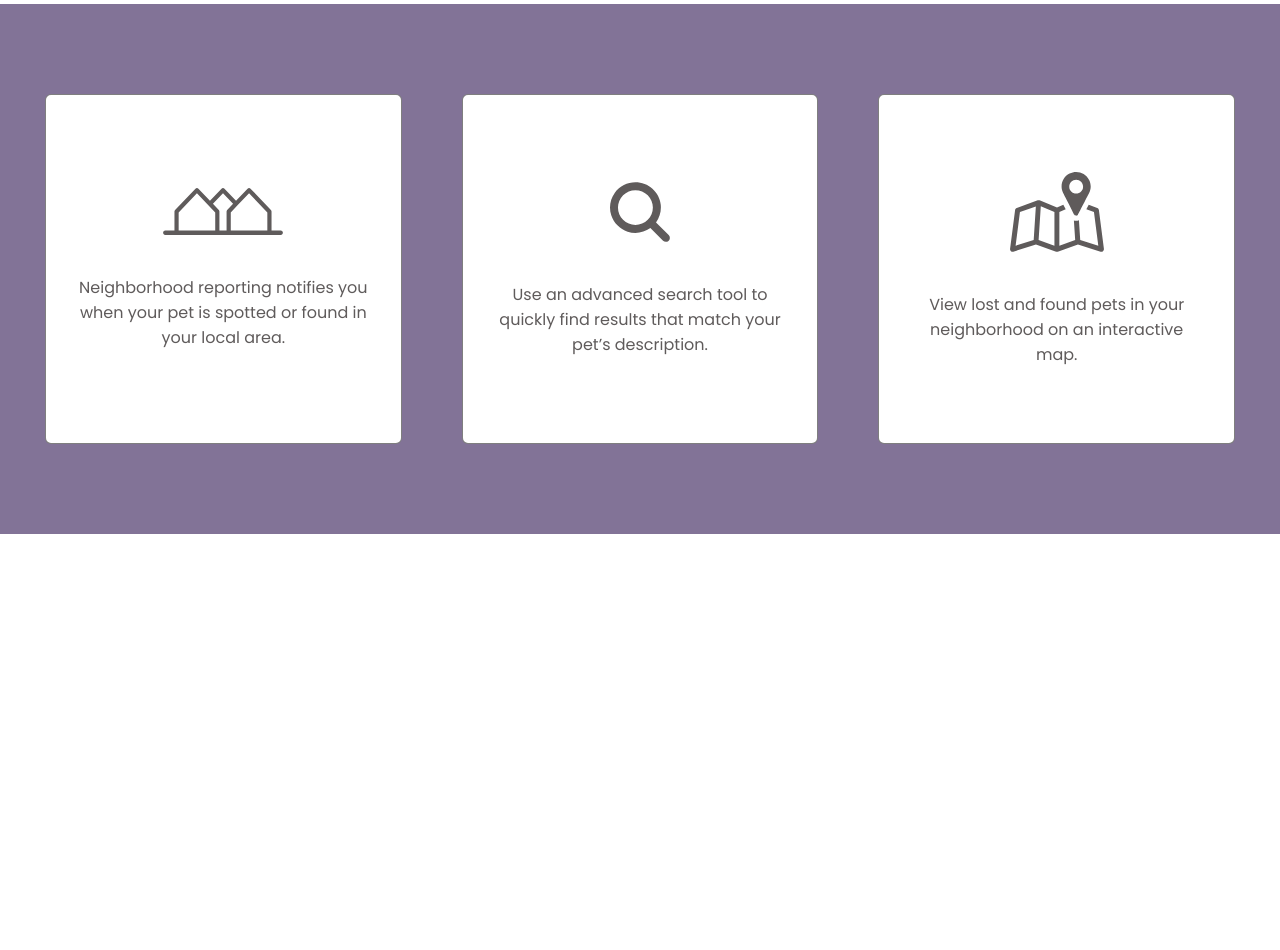
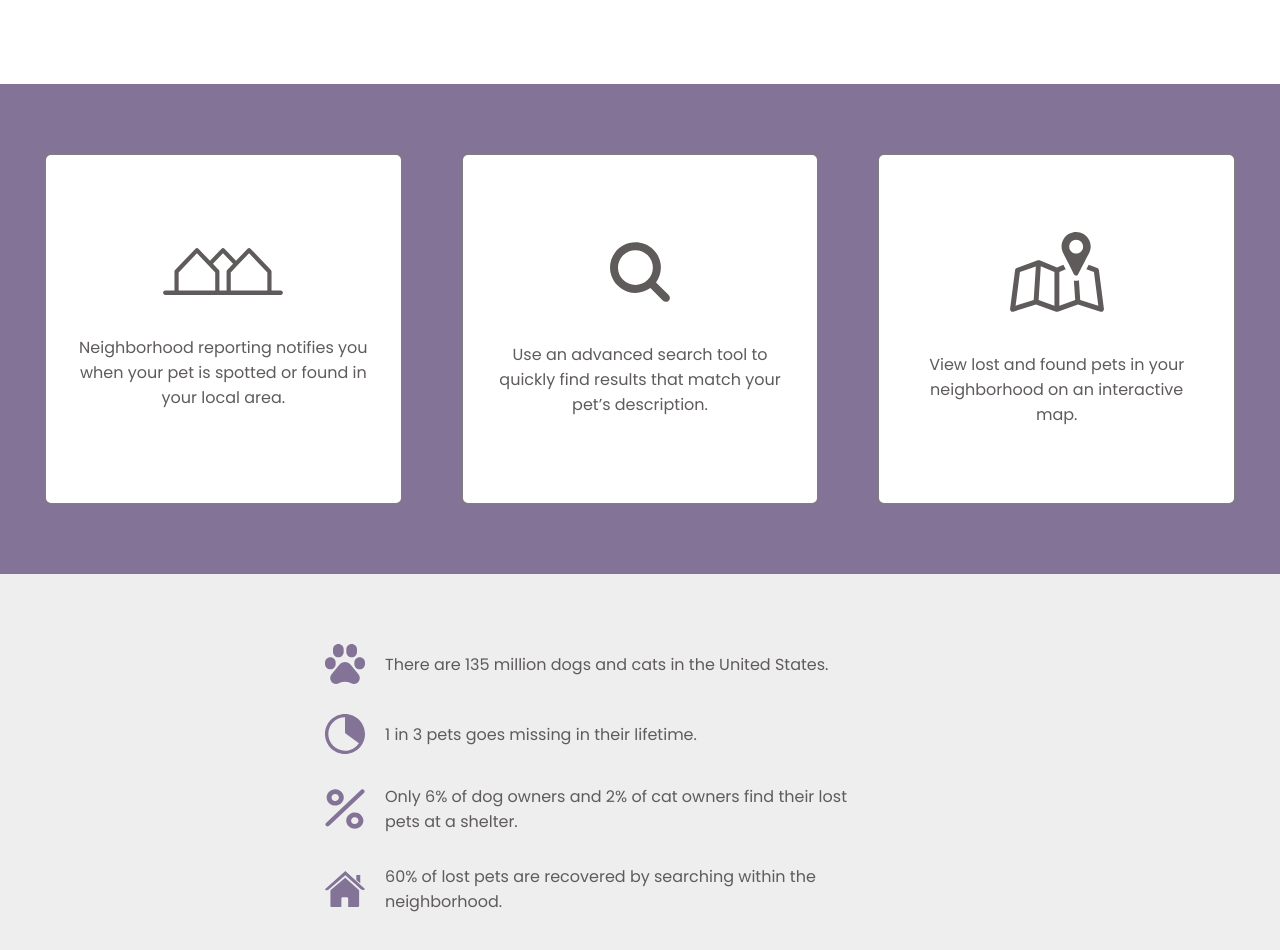
Before and after one commit to orojas12/furlorn, a React (Create React App) app in the folder frontend/: page / in a window 1280 px wide. Shown: the part 700-1650 px from the top of the page. Before the commit the page ends 1234 px from the top, so only its background shows below. Built offline with nearby package versions, Linux system fonts and the light colour scheme.

Commit message:
add signup section

```diff
--- a/frontend/src/pages/Home/Home.scss
+++ b/frontend/src/pages/Home/Home.scss
@@ -1,6 +1,11 @@
 @use "../../styles/variables.scss" as var;
 
-.Home .hero-container {
+.Home {
+  section {
+    padding: 4rem 0;
+  }
+
+  .hero-container {
     display: flex;
     flex-direction: column;
     justify-content: center;
@@ -37,6 +42,7 @@
       }
     }
   }
+}
 
 #about {
   background-color: var.$primary;
@@ -45,9 +51,37 @@
     display: flex;
     flex-direction: column;
     align-items: center;
-    padding: 6rem 0 6rem;
     margin: auto;
     max-width: 1250px;
+  }
+}
+
+#signup {
+  background-color: var.$secondary;
+
+  .signup-container {
+    max-width: 1250px;
+    display: flex;
+    flex-direction: column;
+    align-items: center;
+  }
+
+  .statement {
+    display: flex;
+    flex-direction: flex;
+    align-items: center;
+    margin: 3rem;
+    width: 85%;
+    max-width: 600px;
+
+    &__img {
+      width: 40px;
+      margin-right: 2rem;
+    }
+
+    &__caption {
+      font-size: 1.6rem;
+    }
   }
 }
 
--- a/frontend/src/pages/Home/Home.tsx
+++ b/frontend/src/pages/Home/Home.tsx
@@ -6,6 +6,10 @@ import heroImg from "../../assets/images/hero-img.png";
 import neighborhoodIcon from "../../assets/icons/neighborhood-icon.svg";
 import searchIcon from "../../assets/icons/search-icon.svg";
 import mapIcon from "../../assets/icons/map-icon.svg";
+import pawIcon from "../../assets/icons/paw-icon.svg";
+import piechartIcon from "../../assets/icons/piechart-icon.svg";
+import percentIcon from "../../assets/icons/percent-icon.svg";
+import houseIcon from "../../assets/icons/house-icon.svg";
 
 import "./Home.scss";
 
@@ -47,6 +51,47 @@ export default function Home() {
           />
         </div>
       </section>
+      <section id="signup">
+        <div className="signup-container">
+          <div className="statement-container">
+            <figure className="statement">
+              <img src={pawIcon} alt="Paw icon" className="statement__img" />
+              <figcaption className="statement__caption">
+                There are 135 million dogs and cats in the United States.
+              </figcaption>
+            </figure>
+            <figure className="statement">
+              <img
+                src={piechartIcon}
+                alt="Paw icon"
+                className="statement__img"
+              />
+              <figcaption className="statement__caption">
+                1 in 3 pets goes missing in their lifetime.
+              </figcaption>
+            </figure>
+            <figure className="statement">
+              <img
+                src={percentIcon}
+                alt="Paw icon"
+                className="statement__img"
+              />
+              <figcaption className="statement__caption">
+                Only 6% of dog owners and 2% of cat owners find their lost pets
+                at a shelter.
+              </figcaption>
+            </figure>
+            <figure className="statement">
+              <img src={houseIcon} alt="Paw icon" className="statement__img" />
+              <figcaption className="statement__caption">
+                60% of lost pets are recovered by searching within the
+                neighborhood.
+              </figcaption>
+            </figure>
+          </div>
+          <div className="form-container"></div>
+        </div>
+      </section>
     </article>
   );
 }
```
Lines whose indentation alone changed are shown as unchanged.
